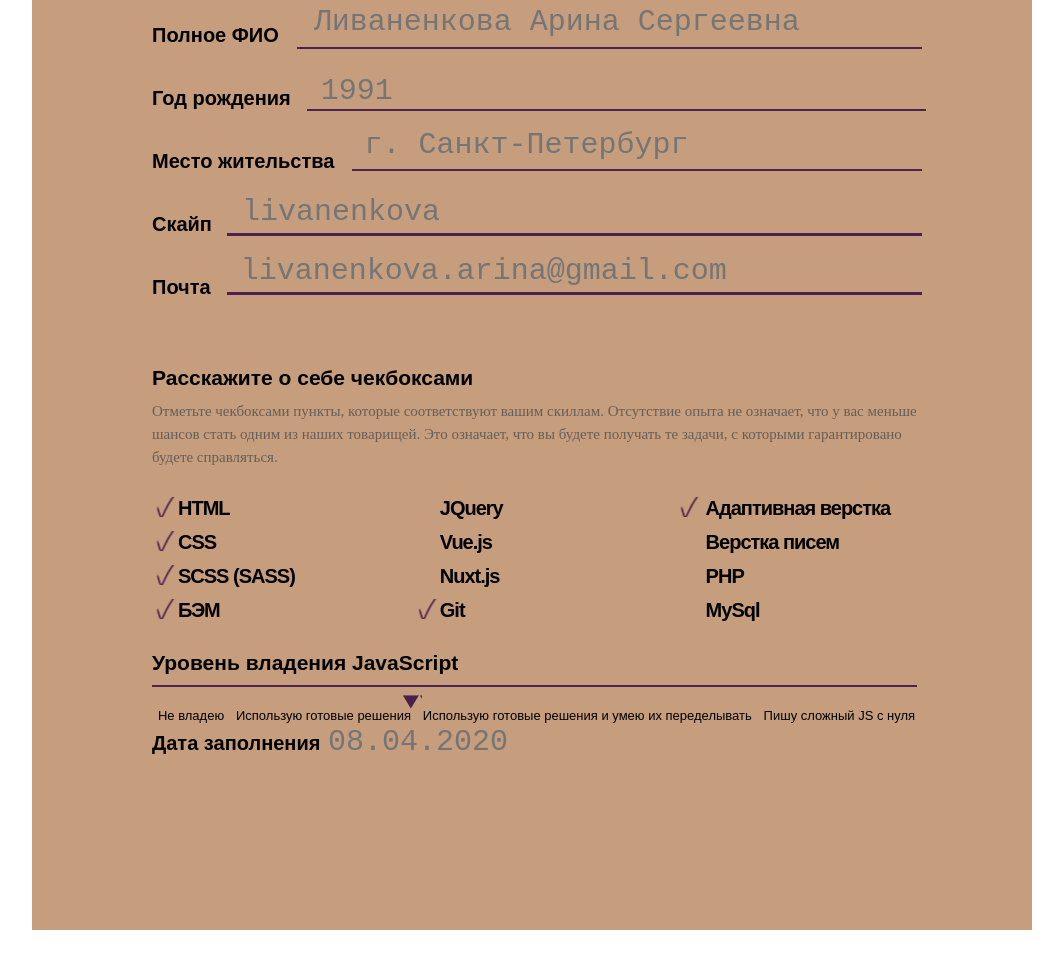
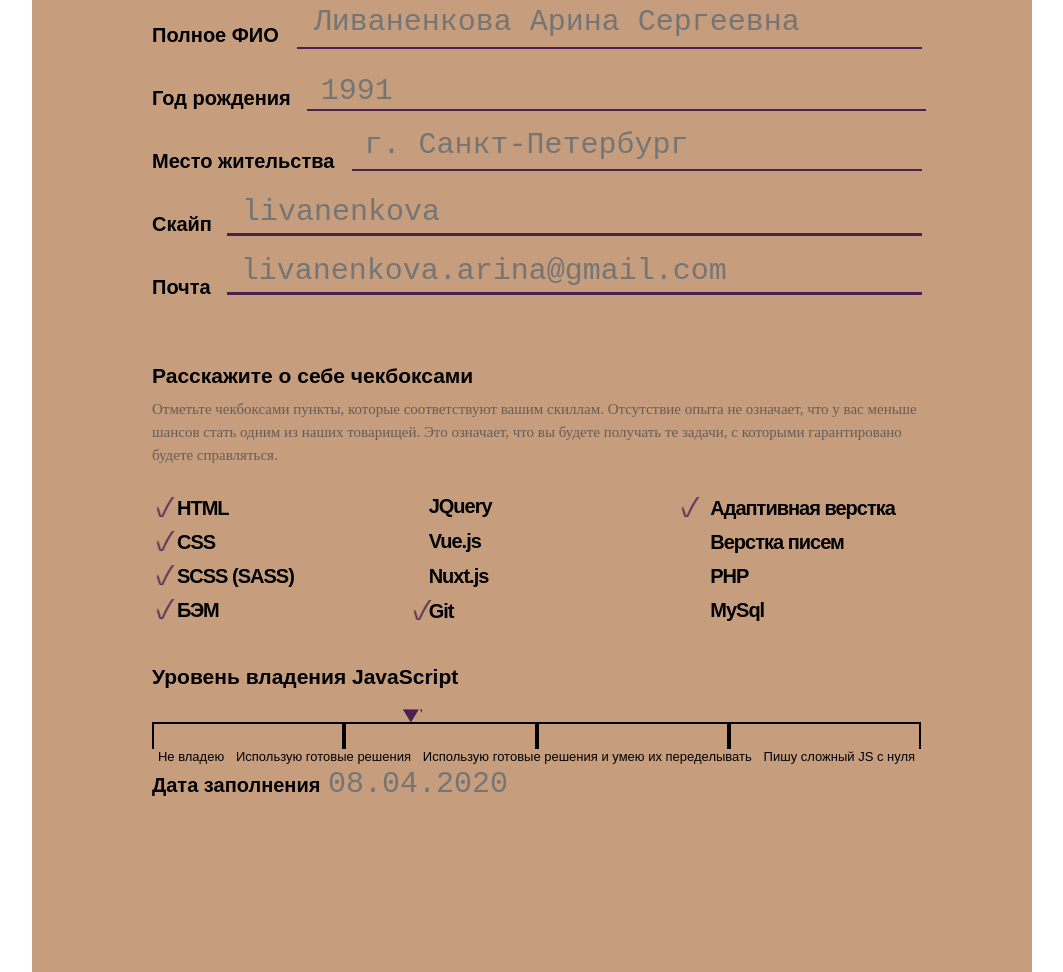
Before and after one commit to Livanenkova/questionnaire-test, a plain HTML site: page Index.html in a window 1280 px wide. Shown: the part 275-1247 px from the top of the page, without its empty margins (108-1171 px from the left). Before the commit the page ends 1205 px from the top, so only its background shows below. Drawn offline with Linux system fonts and the light colour scheme; files whose address does not match are found by name.

Commit message:
change slider

```diff
--- a/Index.html
+++ b/Index.html
@@ -130,14 +130,28 @@
           </div>
           </div>
           <div class="form-wrapper_slider">
-          	<h2 class="form-title">Уровень владения JavaScript</h2>
+          	<h2 class="form-title_js">Уровень владения JavaScript</h2>
           	<div class="slidecontainer">
               <input type="range" min="0" max="3" value="1" class="slider" id="myRange" list="tickmarks">
+              <div class="line-slider">
+                <div class="line-slider__item"></div>
+                <div class="line-slider__item"></div>
+                <div class="line-slider__item"></div>
+                <div class="line-slider__item"></div>
+              </div>
               <div class="option-wrapper">
-              <option value="0" label="Не владею">
-              <option value="1" label="Использую готовые решения">
-              <option value="2" label="Использую готовые решения и умею их переделывать">
-              <option value="3" label="Пишу сложный JS  с нуля">
+                <div class="option-item">
+                  <option value="0" label="Не владею">
+                </div>
+                <div class="option-item">
+                  <option value="1" label="Использую готовые решения">
+                </div>
+                <div class="option-item">
+                  <option value="2" label="Использую готовые решения и умею их переделывать">
+                </div>
+                <div class="option-item">
+                  <option value="3" label="Пишу сложный JS  с нуля">
+                </div>
               </div>
             </div>
           </div>
--- a/style.css
+++ b/style.css
@@ -41,6 +41,14 @@ input {
   font-size: 21px;
   font-weight: bold;
   margin-bottom: 10px;
+  margin-top: 15px;
+}
+
+.form-title_js {
+  font-size: 21px;
+  font-weight: bold;
+  margin-bottom: 10px;
+  margin-top: 30px;
 }
 
 .visually-hidden {
@@ -58,7 +66,7 @@ input {
   display: flex;
   justify-content: center;
   padding-top: 20px;
-  padding-left: 20px;
+  padding-left: 10px;
   padding-bottom: 50px;
 }
 
@@ -70,16 +78,30 @@ input {
 }
 
 .form-checkbox__flex {
-  width: 34%;
+  width: 33.33%;
   letter-spacing: -1px;
+  display: flex;
+  flex-wrap: wrap;
+  flex-direction: column;
+  justify-content: center;
+}
+
+.form-checkbox__flex:nth-child(2) {
+  width: 33.33%;
 }
 
 .form-checkbox__flex:nth-child(3) {
-  width: 32%;
+  width: 33.33%;
+}
+
+.form-checkbox__flex:nth-child(2)>.form-checkbox__wrapper  {
+  padding-left: 20px;
+  padding-bottom: 12px;
+/*  letter-spacing: -1px;*/
 }
 
 .form-checkbox__flex:nth-child(3)>.form-checkbox__wrapper  {
-  padding-left: 30px;
+  padding-left: 45px;
 }
 
 .form-text {
@@ -187,7 +209,7 @@ input {
 
 .form-checkbox__wrapper {
   position: relative;
-  padding-left: 26px;
+  padding-left: 25px;
   padding-bottom: 11px;
 }
 
@@ -391,7 +413,7 @@ input {
 
 .jquery-checkbox:checked + label::before {
   position: absolute;
-  left: 3px;
+  left: 0px;
   top: 0px;
   background: url("img/checkbox.png") no-repeat scroll 0 0;
   background-size: auto;
@@ -561,8 +583,8 @@ input {
 
 .adaptive-checkbox + label::before {
   position: absolute;
-  left: 0;
-  top: 3px;
+  left: 13px;
+  top: 1px;
   display: block;
   content: "";
   padding: 5px;
@@ -575,7 +597,7 @@ input {
 
 .adaptive-checkbox:checked + label::before {
   position: absolute;
-  left: 3px;
+  left: 15px;
   top: 0px;
   background: url("img/checkbox.png") no-repeat scroll 0 0;
   background-size: auto;
@@ -584,8 +606,8 @@ input {
 
 .adaptive-checkbox + label::after {
   position: absolute;
-  left: 0px;
-  top: 3px;
+  left: 13px;
+  top: 1px;
   display: block;
   content: "";
   padding: 5px;
@@ -598,8 +620,8 @@ input {
 
 .adaptive-checkbox:checked + label::after {
   position: absolute;
-  left: 0px;
-  top: 3px;
+  left: 13px;
+  top: 1px;
   background: url("img/checkbox_icon.png") no-repeat scroll 0 0;
   background-size: auto;
   background-position: center;
@@ -607,8 +629,8 @@ input {
 
 .letter-checkbox + label::before {
   position: absolute;
-  left: 0;
-  top: 3px;
+  left: 13px;
+  top: 0px;
   display: block;
   content: "";
   padding: 5px;
@@ -621,7 +643,7 @@ input {
 
 .letter-checkbox:checked + label::before {
   position: absolute;
-  left: 3px;
+  left: 15px;
   top: 0px;
   background: url("img/checkbox.png") no-repeat scroll 0 0;
   background-size: auto;
@@ -630,8 +652,8 @@ input {
 
 .letter-checkbox + label::after {
   position: absolute;
-  left: 0px;
-  top: 3px;
+  left: 13px;
+  top: 0px;
   display: block;
   content: "";
   padding: 5px;
@@ -644,8 +666,8 @@ input {
 
 .letter-checkbox:checked + label::after {
   position: absolute;
-  left: 0px;
-  top: 3px;
+  left: 13px;
+  top: 0px;
   background: url("img/checkbox_icon.png") no-repeat scroll 0 0;
   background-size: auto;
   background-position: center;
@@ -653,8 +675,8 @@ input {
 
 .php-checkbox + label::before {
   position: absolute;
-  left: 0;
-  top: 3px;
+  left: 13px;
+  top: 0px;
   display: block;
   content: "";
   padding: 5px;
@@ -667,7 +689,7 @@ input {
 
 .php-checkbox:checked + label::before {
   position: absolute;
-  left: 3px;
+  left: 15px;
   top: 0px;
   background: url("img/checkbox.png") no-repeat scroll 0 0;
   background-size: auto;
@@ -676,8 +698,8 @@ input {
 
 .php-checkbox + label::after {
   position: absolute;
-  left: 0px;
-  top: 3px;
+  left: 13px;
+  top: 0px;
   display: block;
   content: "";
   padding: 5px;
@@ -690,8 +712,8 @@ input {
 
 .php-checkbox:checked + label::after {
   position: absolute;
-  left: 0px;
-  top: 3px;
+  left: 13px;
+  top: 0px;
   background: url("img/checkbox_icon.png") no-repeat scroll 0 0;
   background-size: auto;
   background-position: center;
@@ -699,8 +721,8 @@ input {
 
 .mysql-checkbox + label::before {
   position: absolute;
-  left: 0;
-  top: 3px;
+  left: 13px;
+  top: 0px;
   display: block;
   content: "";
   padding: 5px;
@@ -713,7 +735,7 @@ input {
 
 .mysql-checkbox:checked + label::before {
   position: absolute;
-  left: 3px;
+  left: 15px;
   top: 0px;
   background: url("img/checkbox.png") no-repeat scroll 0 0;
   background-size: auto;
@@ -722,8 +744,8 @@ input {
 
 .mysql-checkbox + label::after {
   position: absolute;
-  left: 0px;
-  top: 3px;
+  left: 13px;
+  top: 0px;
   display: block;
   content: "";
   padding: 5px;
@@ -736,8 +758,8 @@ input {
 
 .mysql-checkbox:checked + label::after {
   position: absolute;
-  left: 0px;
-  top: 3px;
+  left: 13px;
+  top: 0px;
   background: url("img/checkbox_icon.png") no-repeat scroll 0 0;
   background-size: auto;
   background-position: center;
@@ -777,7 +799,7 @@ input[type="radio"].visually-hidden {
   outline:none;
 }
 
-.slider::after {
+/*.slider::after {
   content: "";
   position: absolute;
   width: 765px;
@@ -785,7 +807,7 @@ input[type="radio"].visually-hidden {
   left: 0px;
   top: 0px;
   background-color: #4d214f;
-}
+}*/
 
 .slider:hover {
   opacity: 1;
@@ -814,10 +836,28 @@ input[type="radio"].visually-hidden {
   flex-wrap: nowrap;
   justify-content: space-around;
   font-size: 13px;
+/*  border-top: 2px solid black;*/
 }
+
+/*.option-item {
+    border-left: 2px solid black;
+}*/
 
 option {
   display: flex;
   flex-direction: row;
   flex-wrap: wrap;
 }
+
+.line-slider {
+  border-top: 2px solid black;
+  display: flex;
+  flex-direction: row;
+}
+
+.line-slider__item {
+  width: 25%;
+  height: 25px;
+  border-left: 2px solid black;
+  border-right: 2px solid black;
+}
```
